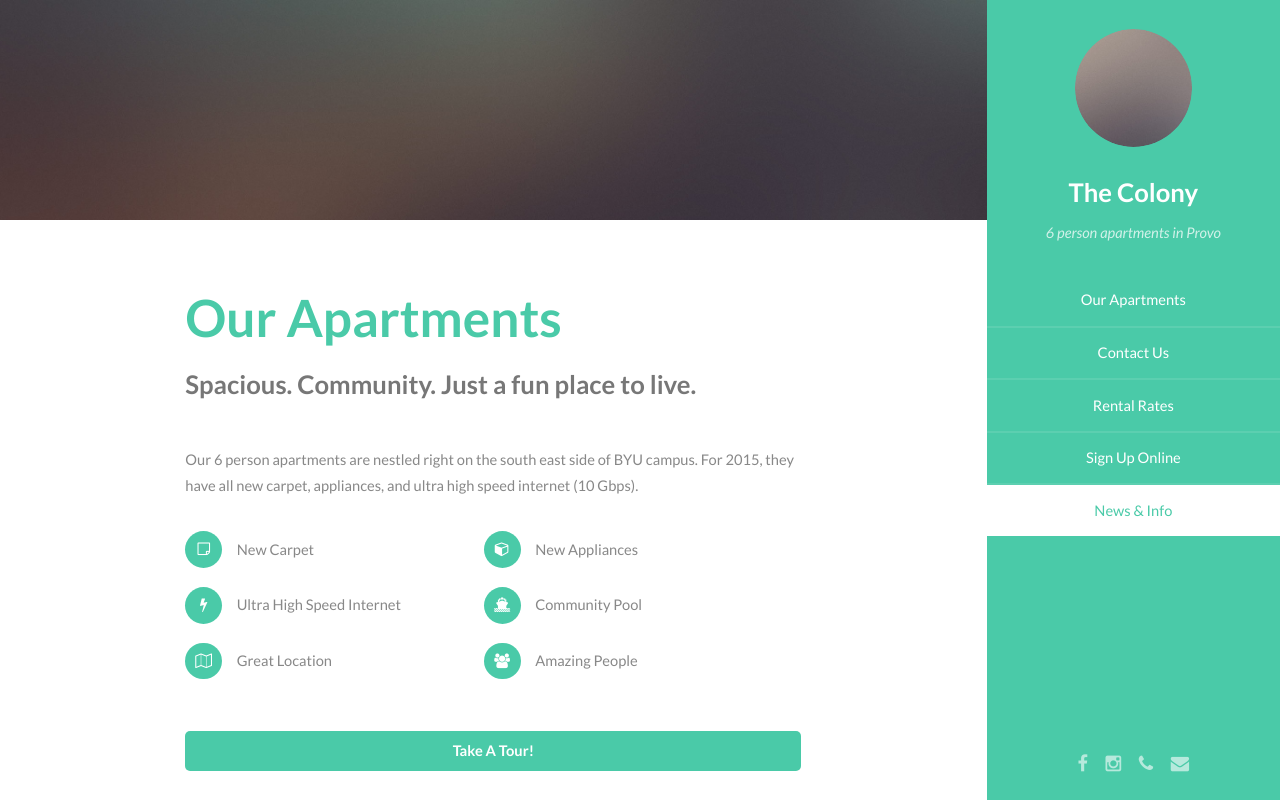
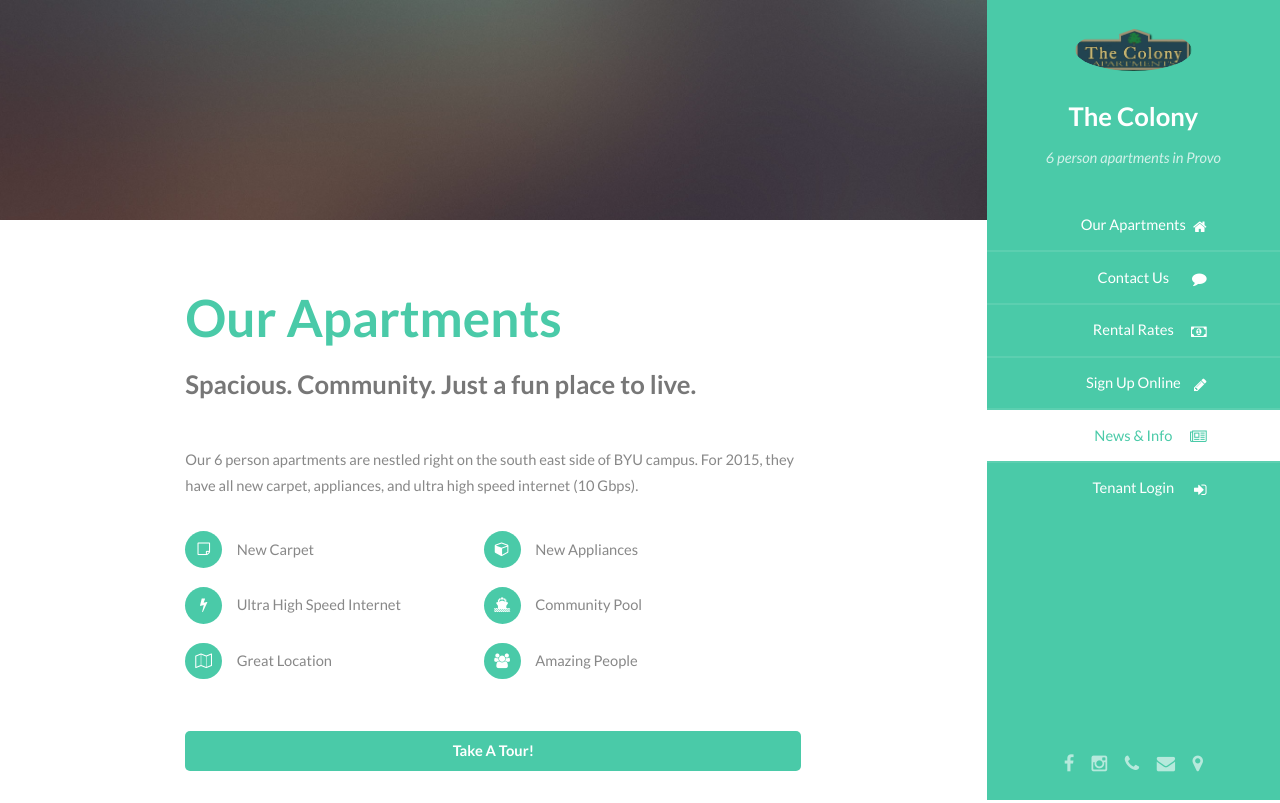
Before and after one commit to matthewfcarlson/ColonyApartmentsWebsite, a plain HTML site: page index.html in a window 1280 px wide. Shown: the top 803 px of the page. Drawn offline with nearby package versions, Linux system fonts and the light colour scheme.

Commit message:
working on image assets

```diff
--- a/index.html
+++ b/index.html
@@ -14,6 +14,17 @@
 		<link rel="stylesheet" href="https://maxcdn.bootstrapcdn.com/bootstrap/3.3.5/css/bootstrap.min.css">
 		<link rel="stylesheet" href="assets/css/main.css" />
 
+		<style>
+		#navList>li>a{
+			position:relative;
+		}
+			#navList>li>a>i.fa{
+				position:absolute;
+				right: 25%;
+				top:20px;
+			}
+		</style>
+
 		<!--[if lte IE 8]><link rel="stylesheet" href="assets/css/ie8.css" /><![endif]-->
 	</head>
 	<body>
@@ -21,18 +32,18 @@
 		<!-- Header -->
 			<section id="header">
 				<header>
-					<span class="image avatar"><img src="images/avatar.jpg" alt="" /></span>
+					<span class="image avatar" ><img src="images/colonyheader.png" alt="" /></span>
 					<h1 id="logo"><a href="#one">The Colony</a></h1>
 					<p>6 person apartments in Provo</p>
 				</header>
 				<nav id="nav">
-					<ul>
-						<li><a href="#one" class="active">Our Apartments</a></li>
-						<li><a href="#contactus">Contact Us</a></li>
-						<li><a href="#two">Rental Rates</a></li>
-						<li><a href="#three">Sign Up Online</a></li>
-						<li><a href="#four">News &amp; Info </a></li>
-						<!--li><a href="https://ueweb.byu.edu">Tenant Login</a></li-->
+					<ul id="navList">
+						<li><a href="#one" class="active"><i class="fa fa-home"></i> Our Apartments</a></li>
+						<li><a href="#contactus"><i class="fa fa-comment"></i> Contact Us</a></li>
+						<li><a href="#two"><i class="fa fa-money"></i> Rental Rates</a></li>
+						<li><a href="#three"><i class="fa fa-pencil"></i> Sign Up Online</a></li>
+						<li><a href="#four"><i class="fa fa-newspaper-o"></i> News &amp; Info </a></li>
+						<li><a href="https://ueweb.byu.edu"><i class="fa fa-sign-in"></i> Tenant Login</a></li>
 					</ul>
 				</nav>
 				<footer>
@@ -41,6 +52,7 @@
 						<li><a href="#" class="icon fa-instagram"><span class="label">Instagram</span></a></li>
 						<li><a href="#" class="icon fa-phone"><span class="label">Call</span></a></li>
 						<li><a href="mailto:office@thecolony-apts.com" class="icon fa-envelope"><span class="label">Email</span></a></li>
+						<li><a href="https://www.google.com/maps/place/The+Colony+Apartments/@40.2390474,-111.645764,15z/data=!4m2!3m1!1s0x0:0xa8598a9da89fed59" class="icon fa-map-marker"><span class="label">Location</span></a></li>
 					</ul>
 				</footer>
 			</section>
```
Also changed, not shown: images/avatar copy.jpg (added), images/colonyheader.png (added), images/homepage1.jpg (deleted), images/pic01 copy.jpg (renamed from images/pic01.jpg), 1 other file.
